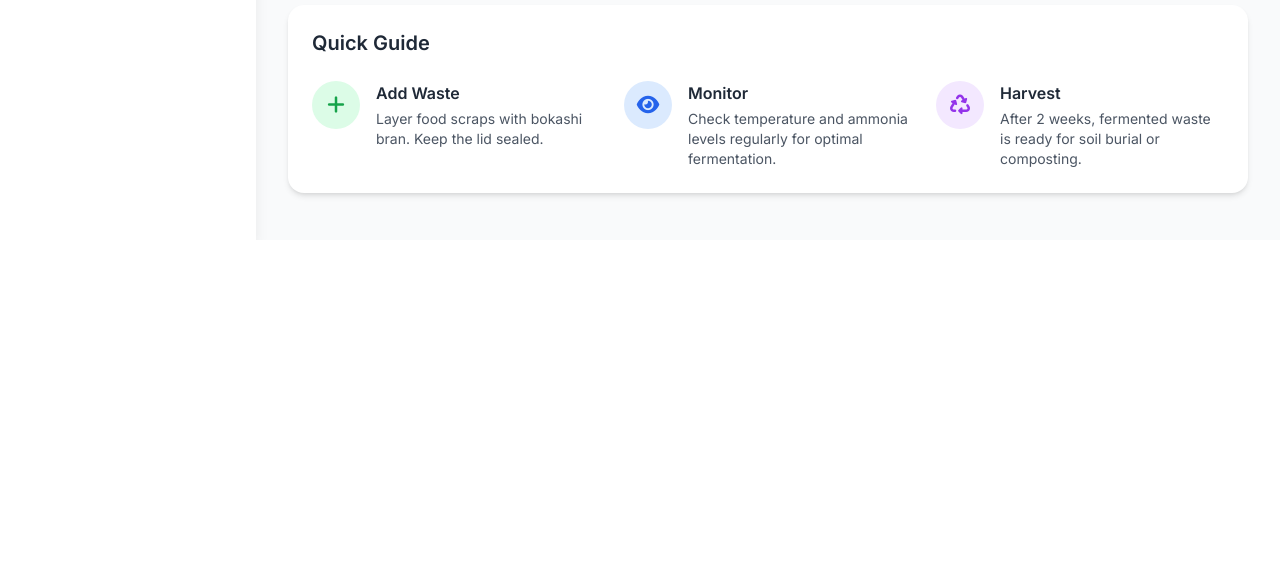
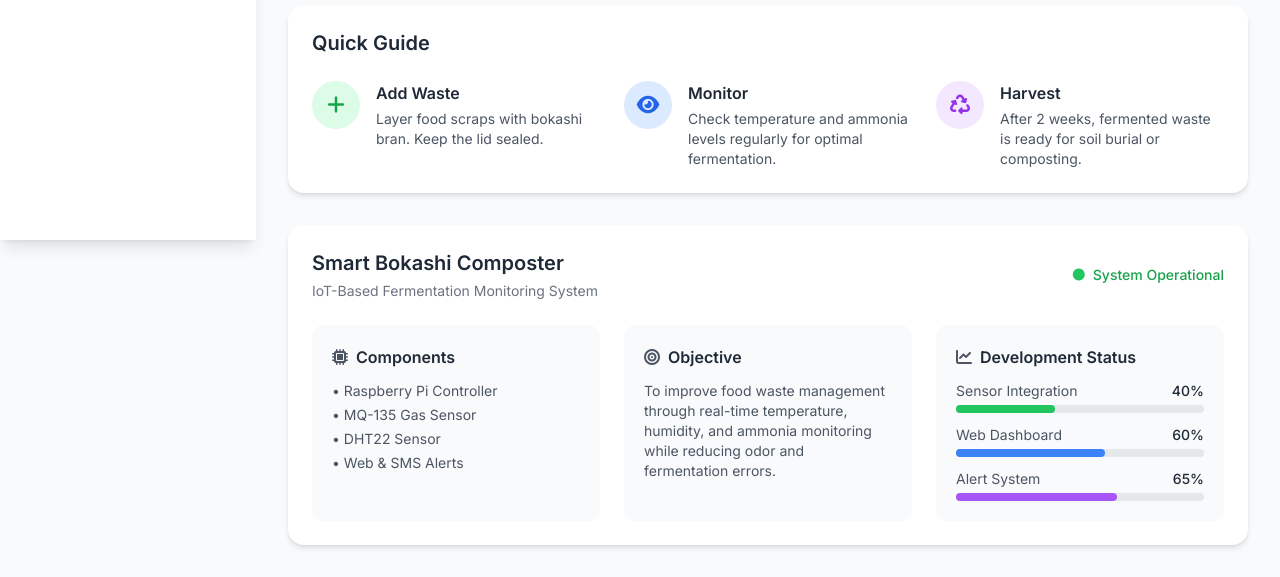
Before and after one commit to Gursek/bokashi-manager, a Flask app: page / in a window 1280 px wide. Shown: the part 560-1137 px from the top of the page. Before the commit the page ends 800 px from the top, so only its background shows below. Run offline with Flask 3, Linux system fonts and the light colour scheme; some libraries are stand-ins or nearby versions.

Commit message:
removed duplicate

```diff
--- a/templates/dashboard.html
+++ b/templates/dashboard.html
@@ -142,6 +142,95 @@
     </div>
 </div>
 
+<!-- PROJECT INFORMATION -->
+<div class="bg-white rounded-2xl shadow-md p-6 mt-8">
+    <div class="flex items-center justify-between mb-6">
+        <div>
+            <h3 class="text-xl font-semibold text-gray-800">
+                Smart Bokashi Composter
+            </h3>
+            <p class="text-sm text-gray-500 mt-1">
+                IoT-Based Fermentation Monitoring System
+            </p>
+        </div>
+        <div class="flex items-center text-sm text-green-600 font-medium">
+            <i class="fas fa-circle text-green-500 mr-2 text-xs"></i>
+            System Operational
+        </div>
+    </div>
+
+    <div class="grid grid-cols-1 md:grid-cols-3 gap-6">
+
+        <!-- COMPONENTS -->
+        <div class="bg-gray-50 rounded-xl p-5">
+            <h4 class="font-semibold text-gray-800 mb-3 flex items-center">
+                <i class="fas fa-microchip text-gray-600 mr-2"></i>
+                Components
+            </h4>
+            <ul class="text-sm text-gray-600 space-y-1">
+                <li>• Raspberry Pi Controller</li>
+                <li>• MQ-135 Gas Sensor</li>
+                <li>• DHT22 Sensor</li>
+                <li>• Web & SMS Alerts</li>
+            </ul>
+        </div>
+
+        <!-- OBJECTIVE -->
+        <div class="bg-gray-50 rounded-xl p-5">
+            <h4 class="font-semibold text-gray-800 mb-3 flex items-center">
+                <i class="fas fa-bullseye text-gray-600 mr-2"></i>
+                Objective
+            </h4>
+            <p class="text-sm text-gray-600">
+                To improve food waste management through real-time
+                temperature, humidity, and ammonia monitoring while
+                reducing odor and fermentation errors.
+            </p>
+        </div>
+
+        <!-- PROJECT PROGRESS -->
+        <div class="bg-gray-50 rounded-xl p-5">
+            <h4 class="font-semibold text-gray-800 mb-3 flex items-center">
+                <i class="fas fa-chart-line text-gray-600 mr-2"></i>
+                Development Status
+            </h4>
+
+            <div class="space-y-3 text-sm text-gray-600">
+                <div>
+                    <div class="flex justify-between mb-1">
+                        <span>Sensor Integration</span>
+                        <span class="font-medium text-gray-800">40%</span>
+                    </div>
+                    <div class="w-full bg-gray-200 rounded-full h-2">
+                        <div class="bg-green-500 h-2 rounded-full" style="width: 40%"></div>
+                    </div>
+                </div>
+
+                <div>
+                    <div class="flex justify-between mb-1">
+                        <span>Web Dashboard</span>
+                        <span class="font-medium text-gray-800">60%</span>
+                    </div>
+                    <div class="w-full bg-gray-200 rounded-full h-2">
+                        <div class="bg-blue-500 h-2 rounded-full" style="width: 60%"></div>
+                    </div>
+                </div>
+
+                <div>
+                    <div class="flex justify-between mb-1">
+                        <span>Alert System</span>
+                        <span class="font-medium text-gray-800">65%</span>
+                    </div>
+                    <div class="w-full bg-gray-200 rounded-full h-2">
+                        <div class="bg-purple-500 h-2 rounded-full" style="width: 65%"></div>
+                    </div>
+                </div>
+            </div>
+        </div>
+
+    </div>
+</div>
+
 {% endblock %}
 
 {% block scripts %}
```
Also changed, not shown: alerts.json (+4 -39 lines), 11 other files.
